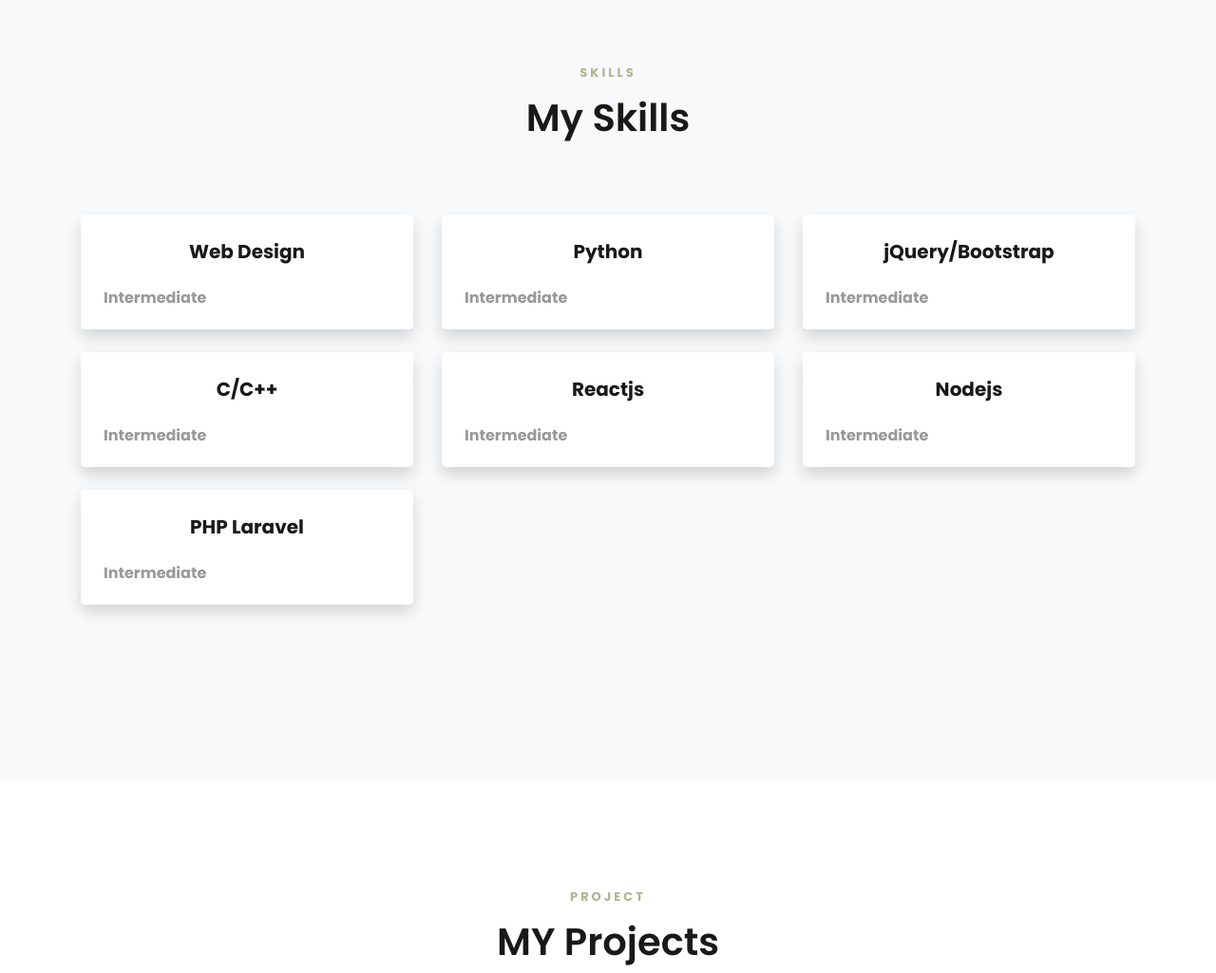
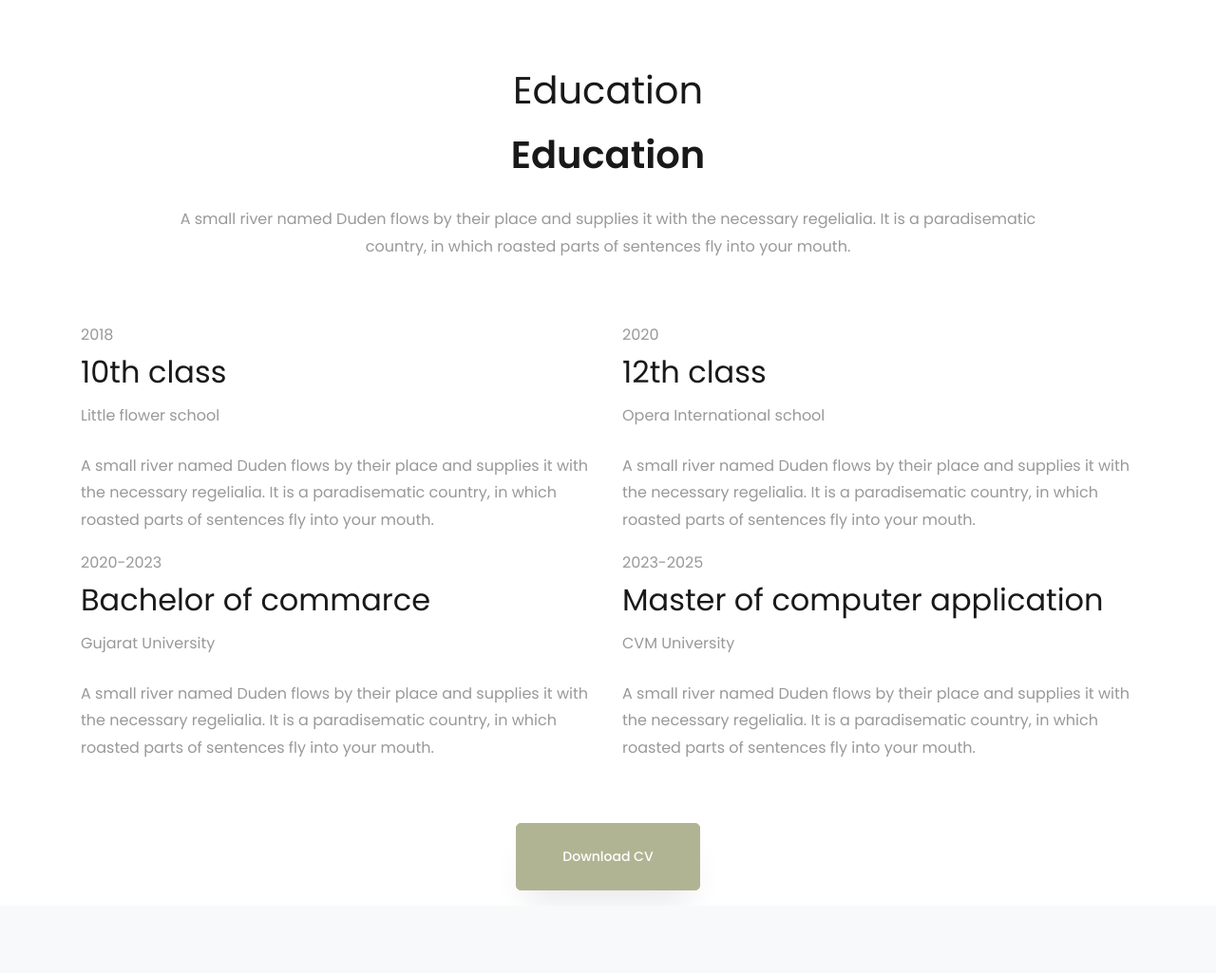
Before and after one commit to vishrutgaudani/vishrutgaudani.github.io, a plain HTML site: page index.html in a window 1280 px wide. Shown: the part 1700-2725 px from the top of the page at 95% size. Drawn offline with Linux system fonts and the light colour scheme; some packages are replaced by stand-ins of ours; no server answers; files whose address does not match are found by name.

Commit message:
Update index.html

```diff
--- a/index.html
+++ b/index.html
@@ -97,15 +97,7 @@
 	<section class="ftco-about ftco-section ftco-no-pt ftco-no-pb" id="about-section">
 		<div class="container">
 			<div class="row d-flex no-gutters">
-				<div class="col-md-6 col-lg-5 d-flex">
-					<div class="img-about img d-flex align-items-stretch">
-						<div class="overlay"></div>
-						<div class="img d-flex align-self-stretch align-items-center"
-							style="background-image:url(images/about-1.png);">
-						</div>
-					</div>
-				</div>
-				<div class="col-md-6 col-lg-7 pl-md-4 pl-lg-5 py-5">
+				<div class="col-md-4 mt-0 pt-0 col-lg-7 pl-md-4 pl-lg-5 py-5">
 					<div class="py-md-5">
 						<div class="row justify-content-start pb-3">
 							<div class="col-md-12 heading-section ftco-animate">
@@ -156,6 +148,63 @@
 							</div>
 						</div>
 					</div>
+				</div>
+			</div>
+		</div>
+	</section>
+
+	<section class="ftco-section ftco-no-pb" id="resume-section">
+		<div class="container">
+			<div class="row justify-content-center pb-5">
+				<div class="col-md-10 heading-section text-center ftco-animate">
+					<h1 class="big big-2">Education</h1>
+					<h2 class="mb-4">Education</h2>
+					<p>A small river named Duden flows by their place and supplies it with the necessary regelialia. It
+						is a paradisematic country, in which roasted parts of sentences fly into your mouth.</p>
+				</div>
+			</div>
+			<div class="row">
+				<div class="col-md-6">
+					<div class="resume-wrap ftco-animate">
+						<span class="date">2018</span>
+						<h2>10th class</h2>
+						<span class="position">Little flower school</span>
+						<p class="mt-4">A small river named Duden flows by their place and supplies it with the
+							necessary regelialia. It is a paradisematic country, in which roasted parts of sentences fly
+							into your mouth.</p>
+					</div>
+					<div class="resume-wrap ftco-animate">
+						<span class="date">2020-2023</span>
+						<h2>Bachelor of commarce</h2>
+						<span class="position">Gujarat University</span>
+						<p class="mt-4">A small river named Duden flows by their place and supplies it with the
+							necessary regelialia. It is a paradisematic country, in which roasted parts of sentences fly
+							into your mouth.</p>
+					</div>
+				</div>
+
+				<div class="col-md-6">
+					<div class="resume-wrap ftco-animate">
+						<span class="date">2020</span>
+						<h2>12th class</h2>
+						<span class="position">Opera International school</span>
+						<p class="mt-4">A small river named Duden flows by their place and supplies it with the
+							necessary regelialia. It is a paradisematic country, in which roasted parts of sentences fly
+							into your mouth.</p>
+					</div>
+					<div class="resume-wrap ftco-animate">
+						<span class="date">2023-2025</span>
+						<h2>Master of computer application</h2>
+						<span class="position">CVM University</span>
+						<p class="mt-4">A small river named Duden flows by their place and supplies it with the
+							necessary regelialia. It is a paradisematic country, in which roasted parts of sentences fly
+							into your mouth.</p>
+					</div>
+				</div>
+			</div>
+			<div class="row justify-content-center mt-5">
+				<div class="col-md-6 text-center ftco-animate">
+					<p><a href="#" class="btn btn-primary py-4 px-5">Download CV</a></p>
 				</div>
 			</div>
 		</div>
```
